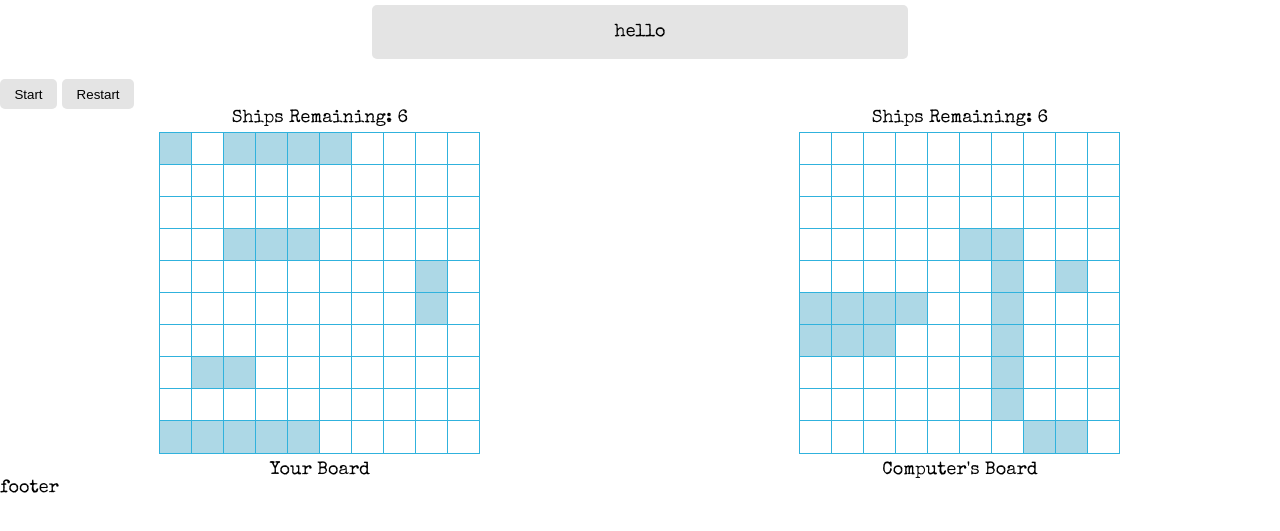
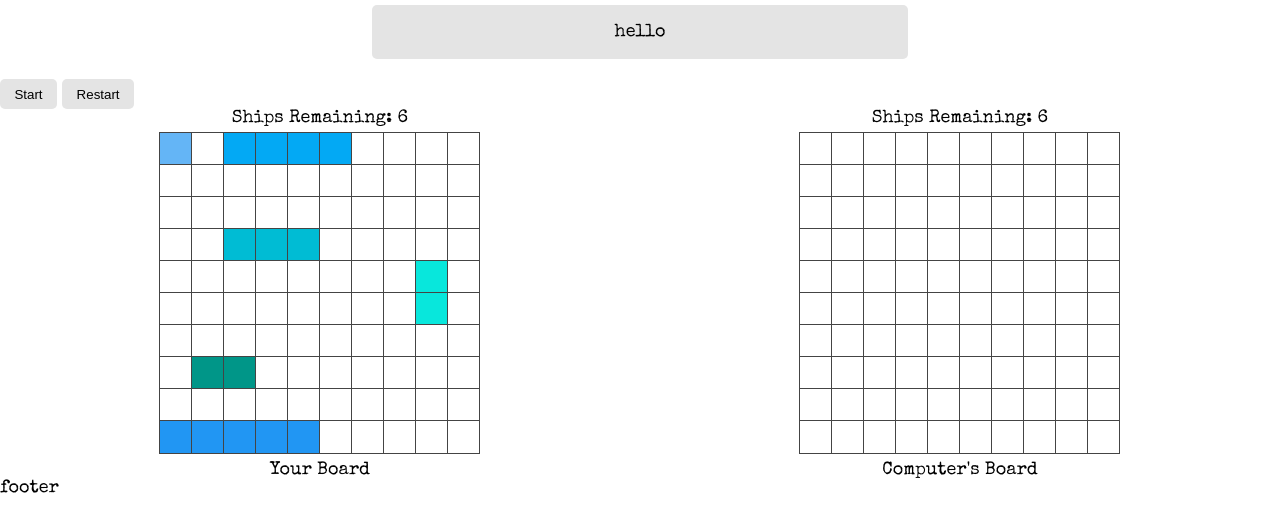
Before and after one commit to khunhour/battleship, a plain HTML site: page index.html in a window 1280 px wide. Both pictures are taken after a click on the button "Start". Shown: the part 81-612 px from the top of the page. Drawn offline with nearby package versions, Linux system fonts and the light colour scheme.

Commit message:
added different color ships

```diff
--- a/style.css
+++ b/style.css
@@ -2,6 +2,12 @@
   font-size: 18px;
   font-family: 'Special Elite', cursive;
   font-family: 'Roboto', sans-serif;
+  --ship0: #2196f3;
+  --ship1: #03a9f4;
+  --ship2: #00bcd4;
+  --ship3: #009688;
+  --ship4: #08e7dc;
+  --ship5: #64b5f6;
 }
 
 html,
@@ -66,7 +72,7 @@ main {
 
 .tile {
   background-color: white;
-  border: solid 1.5px rgb(48, 178, 221);
+  border: solid 1.5px rgb(68, 68, 68);
   margin-left: -1.5px;
   margin-top: -1.5px;
 }
@@ -84,7 +90,7 @@ main {
 .missed-mark {
   background-image: url('./images/miss-mark.png');
   background-size: cover;
-  background-color: rgba(253, 253, 112, 0.329);
+  background-color: rgba(255, 238, 5, 0.425);
   background-repeat: no-repeat;
   background-position: center;
   background-origin: content-box;
@@ -92,8 +98,23 @@ main {
   pointer-events: none;
 }
 
-.ship-mark {
-  background-color: lightblue;
+.ship-mark0 {
+  background-color: var(--ship0);
+}
+.ship-mark1 {
+  background-color: var(--ship1);
+}
+.ship-mark2 {
+  background-color: var(--ship2);
+}
+.ship-mark3 {
+  background-color: var(--ship3);
+}
+.ship-mark4 {
+  background-color: var(--ship4);
+}
+.ship-mark5 {
+  background-color: var(--ship5);
 }
 
 button {
```
Also changed, not shown: main.js.
